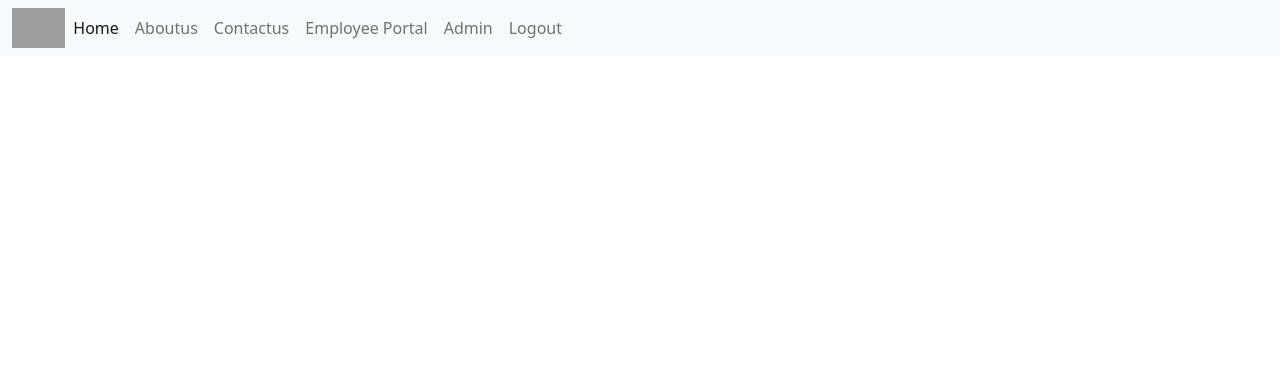
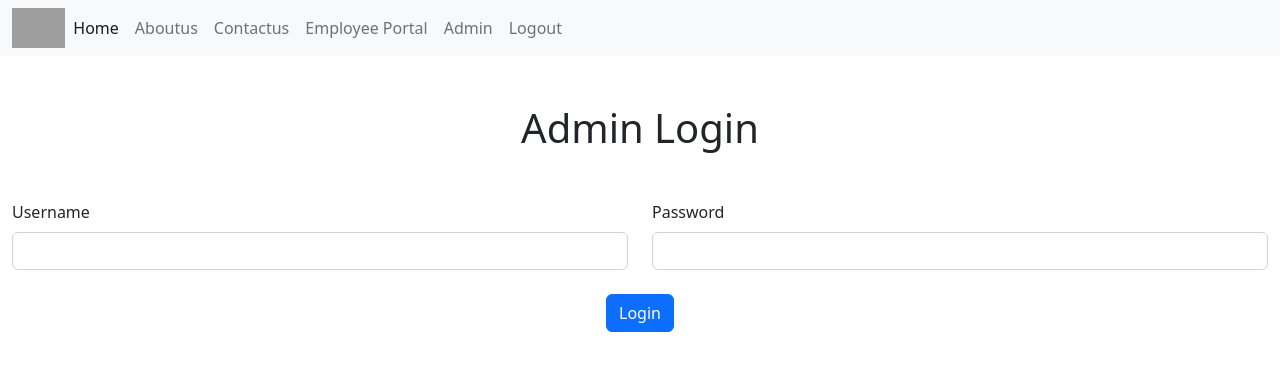
Before and after one commit to melvinsibichen/NestDigitalApp-Angular, an Angular app: page /adminlogin in a window 1280 px wide. Before the commit this address led to /. Shown: the top 370 px of the page. Built offline with nearby package versions, Linux system fonts and the light colour scheme; grey boxes are pictures that could not be loaded.

Commit message:
adminlogin added

```diff
--- /dev/null
+++ b/src/app/adminlogin/adminlogin.component.html
@@ -0,0 +1,22 @@
+<app-navbar></app-navbar>
+<div class="container-fluid">
+    <div class="row">
+        <div class="col col-12 col-sm-12 col-md-12 col-lg-12 col-xl-12 col-xxl-12 mt-5">
+            <div class="col col-12 col-sm-12 col-md-12 col-lg-12 col-xl-12 col-xxl-12 text-center">
+                <h1>Admin Login</h1>
+            </div>
+            <div class="row mt-5">
+                <div class="col col-12 col-sm-6 col-md-6 col-lg-6 col-xl-6 col-xxl-6">
+                    <label for="" class="form-label">Username</label>
+                    <input type="text" class="form-control" name="username" [(ngModel)]="username">
+                </div>
+                <div class="col col-12 col-sm-6 col-md-6 col-lg-6 col-xl-6 col-xxl-6">
+                    <label for="" class="form-label">Password</label>
+                    <input type="password" class="form-control" name="password" [(ngModel)]="password">
+                </div>
+                <div class="col col-12 col-sm-12 col-md-12 col-lg-12 col-xl-12 col-xxl-12 mt-4 text-center">
+                    <button class="btn btn-primary" (click)="readValues()">Login</button>
+                </div>
+            </div>
+    </div>
+</div>
--- /dev/null
+++ b/src/app/adminlogin/adminlogin.component.ts
@@ -0,0 +1,21 @@
+import { Component } from '@angular/core';
+import { Router } from '@angular/router';
+
+@Component({
+  selector: 'app-adminlogin',
+  templateUrl: './adminlogin.component.html',
+  styleUrls: ['./adminlogin.component.css']
+})
+export class AdminloginComponent {
+
+  constructor(private route:Router){}
+  username=""
+  password=""
+  readValues=()=>{
+    if(this.username=="admin"&&this.password=="nestdigital"){
+      this.route.navigate(["/viewallcourse"])
+    }else{
+      alert("Invalid Credentials")
+    }
+  }
+}
--- a/src/app/app.component.html
+++ b/src/app/app.component.html
@@ -1,3 +1,3 @@
-<app-navbar></app-navbar>
+
 
 <router-outlet></router-outlet>
--- a/src/app/app.module.ts
+++ b/src/app/app.module.ts
@@ -7,6 +7,30 @@ import { HomeComponent } from './home/home.component';
 import { ContactusComponent } from './contactus/contactus.component';
 import { AboutusComponent } from './aboutus/aboutus.component';
 import { NavbarComponent } from './navbar/navbar.component';
+import { AdminloginComponent } from './adminlogin/adminlogin.component';
+import { RouterModule, Routes } from '@angular/router';
+import { FormsModule } from '@angular/forms';
+import { HttpClientModule } from '@angular/common/http';
+
+
+const myRoutes:Routes = [
+  {
+    path:"",
+    component:HomeComponent
+  },
+  {
+    path:"about",
+    component:AboutusComponent
+  },
+  {
+    path:"contact",
+    component:ContactusComponent
+  },
+  {
+    path:"adminlogin",
+    component:AdminloginComponent
+  },
+]
 
 @NgModule({
   declarations: [
@@ -14,11 +38,15 @@ import { NavbarComponent } from './navbar/navbar.component';
     HomeComponent,
     ContactusComponent,
     AboutusComponent,
-    NavbarComponent
+    NavbarComponent,
+    AdminloginComponent
   ],
   imports: [
     BrowserModule,
-    AppRoutingModule
+    AppRoutingModule,
+    RouterModule.forRoot(myRoutes),
+    FormsModule,
+    HttpClientModule
   ],
   providers: [],
   bootstrap: [AppComponent]
```
Also changed, not shown: src/app/api.service.ts (added, +9 -0 lines), src/app/adminlogin/adminlogin.component.css (added).
